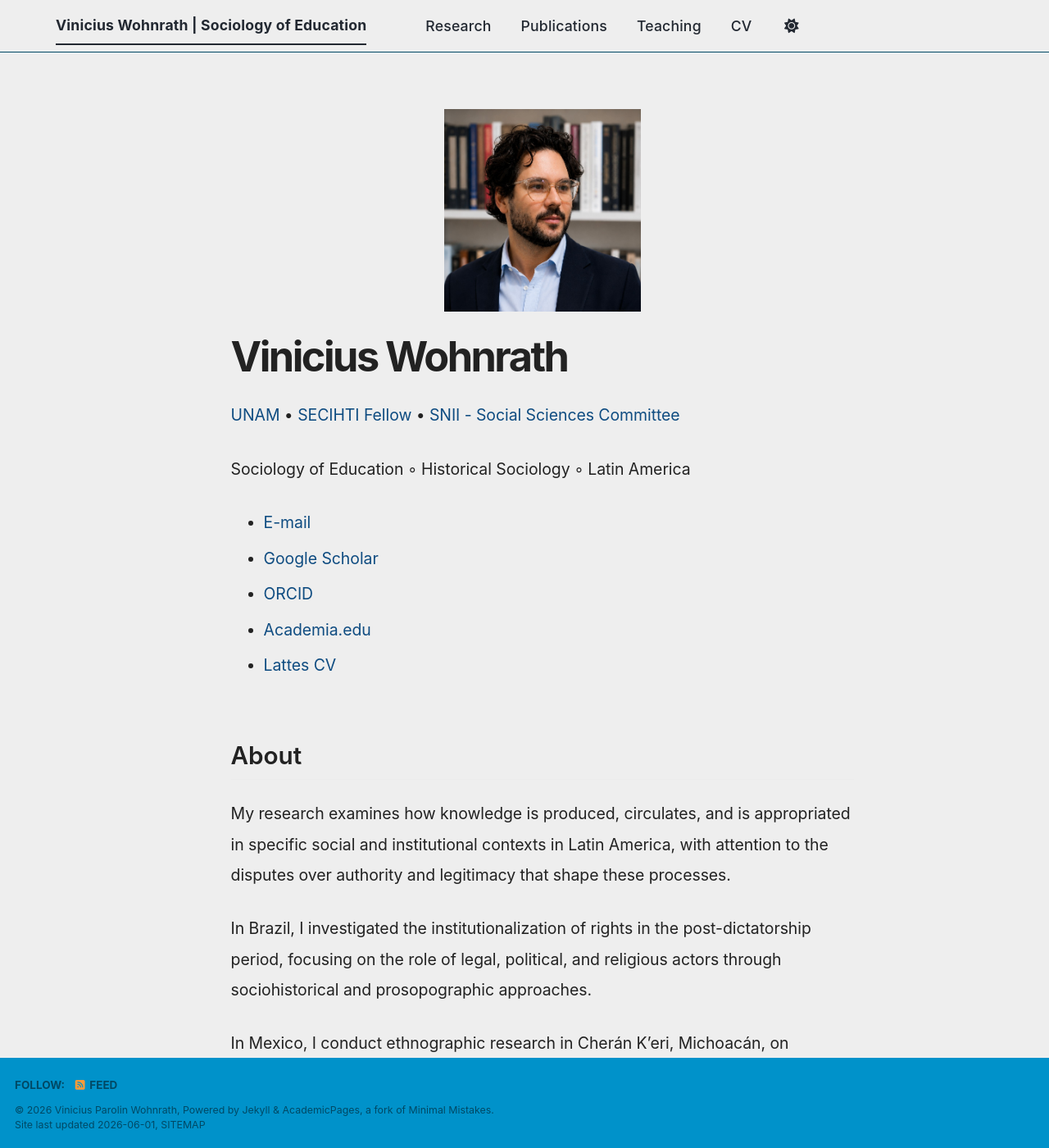
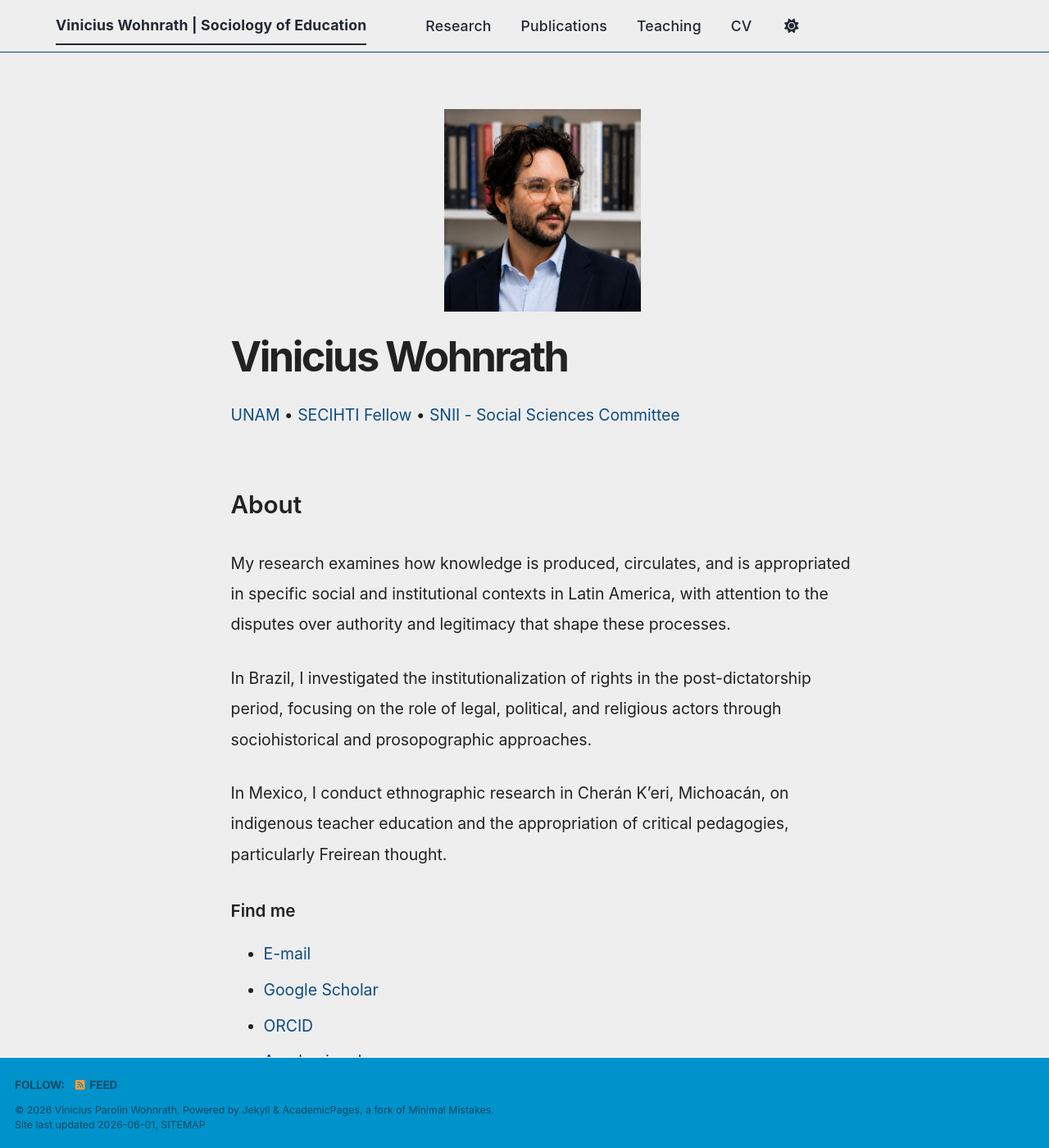
Before and after one commit to viniciuswohnrath/viniciuswohnrath.github.io, a Jekyll site: the page built from _pages/about.md, in a window 1280 px wide and 1400 px high. Shown: the whole window at 82% size. Built offline with Jekyll 4.4.1, drawn with Linux system fonts in a browser that asks for light colours; a script bundle is joined from its source files by our own code; library files that are not in the unit come from our copies.

Commit message:
Update about.md

```diff
--- a/_pages/about.md
+++ b/_pages/about.md
@@ -15,18 +15,6 @@ classes: wide
 
 [UNAM](https://www.unam.mx/) • [SECIHTI Fellow](https://secihti.mx/) • [SNII - Social Sciences Committee](https://es.wikipedia.org/wiki/Sistema_Nacional_de_Investigadoras_e_Investigadores_(M%C3%A9xico))
 
-Sociology of Education ◦ Historical Sociology ◦ Latin America
-
-
-
-* [E-mail](mailto:vinicius.wohnrath@gmail.com)
-* [Google Scholar](https://scholar.google.com/citations?hl=es&user=jqzpjAYAAAAJ)
-* [ORCID](https://orcid.org/0000-0001-5717-0906)
-* [Academia.edu](https://unam1.academia.edu/ViniciusWohnrath)
-* [Lattes CV](http://lattes.cnpq.br/1701305518221688)
-
-
-
 ## About
 
 My research examines how knowledge is produced, circulates, and is appropriated in specific social and institutional contexts in Latin America, with attention to the disputes over authority and legitimacy that shape these processes.
@@ -34,3 +22,11 @@ My research examines how knowledge is produced, circulates, and is appropriated
 In Brazil, I investigated the institutionalization of rights in the post-dictatorship period, focusing on the role of legal, political, and religious actors through sociohistorical and prosopographic approaches.
 
 In Mexico, I conduct ethnographic research in Cherán K'eri, Michoacán, on indigenous teacher education and the appropriation of critical pedagogies, particularly Freirean thought.
+
+### Find me
+
+* [E-mail](mailto:vinicius.wohnrath@gmail.com)
+* [Google Scholar](https://scholar.google.com/citations?hl=es&user=jqzpjAYAAAAJ)
+* [ORCID](https://orcid.org/0000-0001-5717-0906)
+* [Academia.edu](https://unam1.academia.edu/ViniciusWohnrath)
+* [Lattes CV](http://lattes.cnpq.br/1701305518221688)
```
